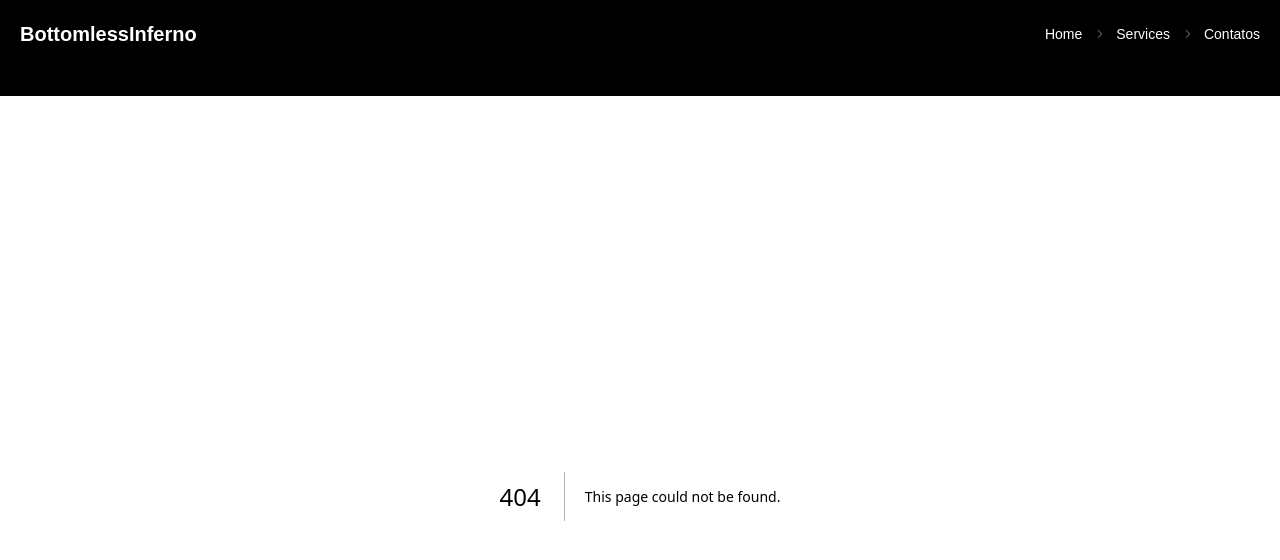
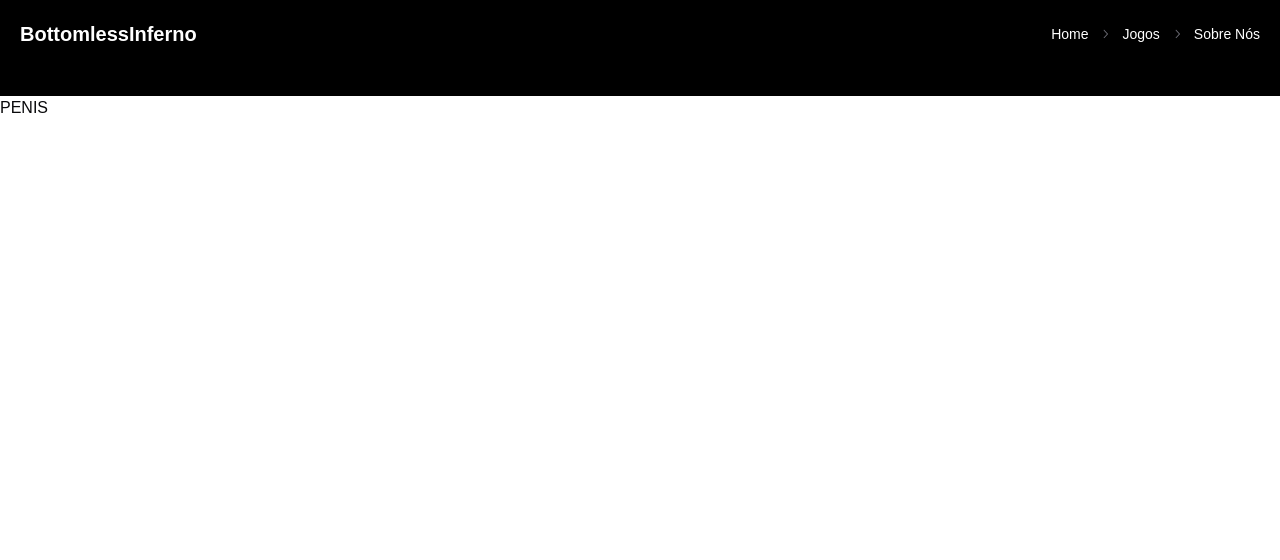
Before and after one commit to Mad-Beaver-Studios/Mad-Beaver-Site-2.0, a Next.js app in the folder site-mad-beaver/: page /jogos in a window 1280 px wide. Before the commit this address had no page. Shown: the top 560 px of the page. Built offline with nearby package versions, Linux system fonts and the light colour scheme.

Commit message:
Criaçao das novas abas
FUI MIMIR

```diff
--- /dev/null
+++ b/package.json
@@ -0,0 +1,5 @@
+{
+  "dependencies": {
+    "framer-motion": "^11.11.8"
+  }
+}
--- a/site-mad-beaver/src/app/components/header/index.tsx
+++ b/site-mad-beaver/src/app/components/header/index.tsx
@@ -39,11 +39,11 @@ export function Header() {
           </BreadcrumbItem>
           <BreadcrumbSeparator />
           <BreadcrumbItem className=" hover:text-red-700 text-white hover:scale-110 transition-all duration-700">
-            <BreadcrumbLink href="/servic">Services</BreadcrumbLink>
+            <BreadcrumbLink href="/jogos">Jogos</BreadcrumbLink>
           </BreadcrumbItem>
           <BreadcrumbSeparator />
           <BreadcrumbItem className="  hover:text-red-700 text-white hover:scale-110 transition-all duration-700">
-            <BreadcrumbLink href="/">Contatos</BreadcrumbLink>
+            <BreadcrumbLink href="/sobrenos">Sobre Nós</BreadcrumbLink>
           </BreadcrumbItem>
         </BreadcrumbList>
       </Breadcrumb>
--- a/site-mad-beaver/src/app/globals.css
+++ b/site-mad-beaver/src/app/globals.css
@@ -15,24 +15,24 @@ body {
 @layer base {
   :root {
     --background: 0 0% 100%;
-    --foreground: 0 0% 3.9%;
+    --foreground: 240 10% 3.9%;
     --card: 0 0% 100%;
-    --card-foreground: 0 0% 3.9%;
+    --card-foreground: 240 10% 3.9%;
     --popover: 0 0% 100%;
-    --popover-foreground: 0 0% 3.9%;
-    --primary: 0 0% 9%;
+    --popover-foreground: 240 10% 3.9%;
+    --primary: 240 5.9% 10%;
     --primary-foreground: 0 0% 98%;
-    --secondary: 0 0% 96.1%;
-    --secondary-foreground: 0 0% 9%;
-    --muted: 0 0% 96.1%;
-    --muted-foreground: 0 0% 45.1%;
-    --accent: 0 0% 96.1%;
-    --accent-foreground: 0 0% 9%;
+    --secondary: 240 4.8% 95.9%;
+    --secondary-foreground: 240 5.9% 10%;
+    --muted: 240 4.8% 95.9%;
+    --muted-foreground: 240 3.8% 46.1%;
+    --accent: 240 4.8% 95.9%;
+    --accent-foreground: 240 5.9% 10%;
     --destructive: 0 84.2% 60.2%;
     --destructive-foreground: 0 0% 98%;
-    --border: 0 0% 89.8%;
-    --input: 0 0% 89.8%;
-    --ring: 0 0% 3.9%;
+    --border: 240 5.9% 90%;
+    --input: 240 5.9% 90%;
+    --ring: 240 10% 3.9%;
     --chart-1: 12 76% 61%;
     --chart-2: 173 58% 39%;
     --chart-3: 197 37% 24%;
@@ -41,25 +41,25 @@ body {
     --radius: 0.5rem;
   }
   .dark {
-    --background: 0 0% 3.9%;
+    --background: 240 10% 3.9%;
     --foreground: 0 0% 98%;
-    --card: 0 0% 3.9%;
+    --card: 240 10% 3.9%;
     --card-foreground: 0 0% 98%;
-    --popover: 0 0% 3.9%;
+    --popover: 240 10% 3.9%;
     --popover-foreground: 0 0% 98%;
     --primary: 0 0% 98%;
-    --primary-foreground: 0 0% 9%;
-    --secondary: 0 0% 14.9%;
+    --primary-foreground: 240 5.9% 10%;
+    --secondary: 240 3.7% 15.9%;
     --secondary-foreground: 0 0% 98%;
-    --muted: 0 0% 14.9%;
-    --muted-foreground: 0 0% 63.9%;
-    --accent: 0 0% 14.9%;
+    --muted: 240 3.7% 15.9%;
+    --muted-foreground: 240 5% 64.9%;
+    --accent: 240 3.7% 15.9%;
     --accent-foreground: 0 0% 98%;
     --destructive: 0 62.8% 30.6%;
     --destructive-foreground: 0 0% 98%;
-    --border: 0 0% 14.9%;
-    --input: 0 0% 14.9%;
-    --ring: 0 0% 83.1%;
+    --border: 240 3.7% 15.9%;
+    --input: 240 3.7% 15.9%;
+    --ring: 240 4.9% 83.9%;
     --chart-1: 220 70% 50%;
     --chart-2: 160 60% 45%;
     --chart-3: 30 80% 55%;
--- /dev/null
+++ b/site-mad-beaver/src/app/jogos/page.tsx
@@ -0,0 +1,7 @@
+export default function Jogos(){
+    return(
+        <div>
+            PENIS
+        </div>
+    )
+}
--- a/site-mad-beaver/src/app/page.tsx
+++ b/site-mad-beaver/src/app/page.tsx
@@ -40,7 +40,7 @@ export default function Home() {
             whileTap={{ scale: 0.95 }}
             className="bg-white hover:bg-gray-200 text-black font-bold py-3 px-6 rounded-full transition duration-300"
           >
-            ADQUIRA JÁ
+            JOGUE JÁ
           </motion.button>
         </section>
 
@@ -89,7 +89,7 @@ export default function Home() {
                   felis.
                 </p>
                 <button className="bg-white hover:bg-gray-200 text-black font-bold py-2 px-4 rounded transition duration-300">
-                  ADQUIRA JÁ
+                  JOGUE JÁ
                 </button>
               </motion.div>
             </div>
--- /dev/null
+++ b/site-mad-beaver/src/app/sobrenos/page.tsx
@@ -0,0 +1,7 @@
+export default function Sobrenos(){
+    return(
+        <div>
+            PENIS
+        </div>
+    )
+}
```
Also changed, not shown: site-mad-beaver/components.json, 2 other files (tests, documents, lock files or other folders).
